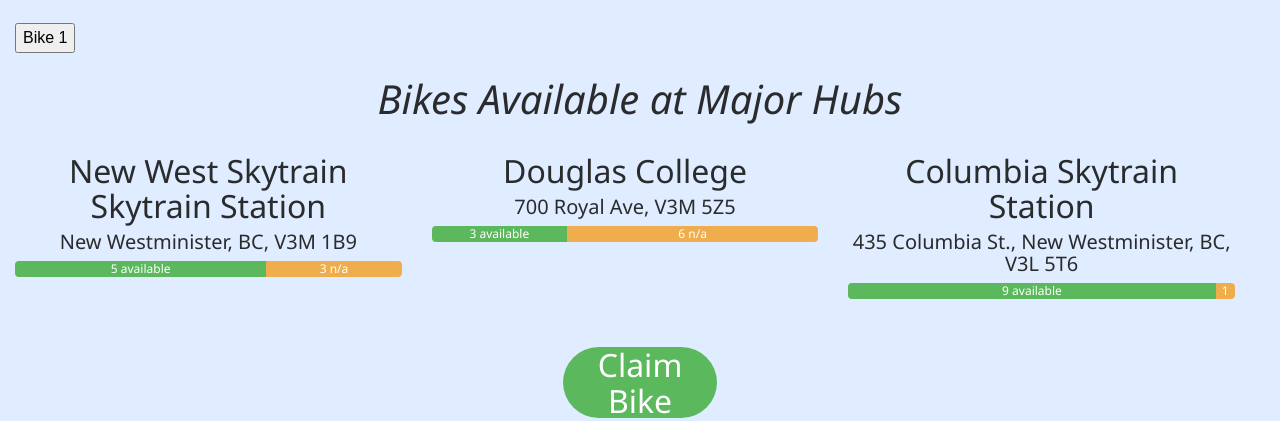
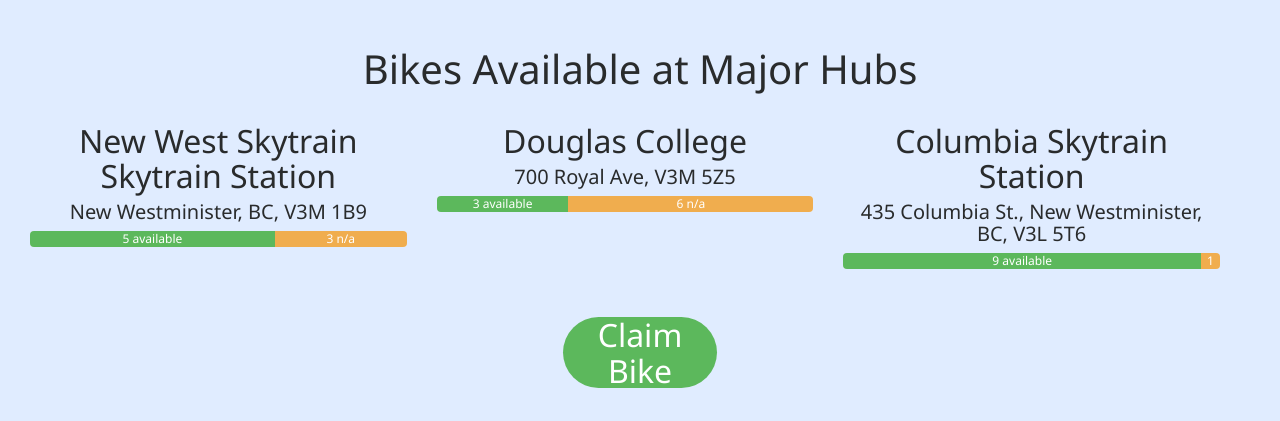
Before and after one commit to pkim92/2018NWHackathon, a PHP site: page / in a window 1280 px wide. Shown: the part 594-1015 px from the top of the page. After the commit the page ends 982 px from the top, so only its background shows below. Run offline with PHP 8.4, Linux system fonts and the light colour scheme; the visitor is signed in with stand-in values (Sample User, id 1); some libraries are stand-ins or nearby versions.

Commit message:
minor changes

```diff
--- a/index.php
+++ b/index.php
@@ -338,13 +338,9 @@
             </div>
 		</div>
 		</br>
-		<div class = "container-fluid">
-			<div class = "row" id="bottom">
-				<div class = "col-8">
-					<button class="link">Bike 1</button>
-				</div>
-			</div>
-		</div>
+		<div class = "container-fluid" id="bottom">
+
+
 		<br/><h1 class="text-center header">Bikes Available at Major Hubs</h1><br/>
 	<div class="grid text-center">
 		<div class="row col-md-12">
@@ -374,6 +370,7 @@
 			</div>
 		</div>
 	</div>
+    </div>
 	<br/>
 	<br/>
 	<div class="btn-success text-center" id="ClaimButton">
--- a/login.php
+++ b/login.php
@@ -1,6 +1,6 @@
 <?php
 session_start();
-$loginError = $_GET['message'];
+//$loginError = $_GET['message'];
 ?>
 
 <!doctype html>
--- a/stylesheet.css
+++ b/stylesheet.css
@@ -3,8 +3,9 @@
 	background-color: #e0ecff;
 }
 
-.header {
+#header {
 	font-style: italic;
+    background-color: white;
 }
 
 .tile {
@@ -39,10 +40,12 @@
 	background-color: #bdd9fc;
 }
 #userID {
-	font-family: Bauhaus 93;
+	font: "Bauhaus 93";
 }
 #password {
-	font-family: Bauhaus 93;
+	font: "Bauhaus 93";
+		border-radius: 15px;
 }
-		border-radius: 15px;
-       }
+#bottom {
+    font: "Bauhaus 93";
+}
```
